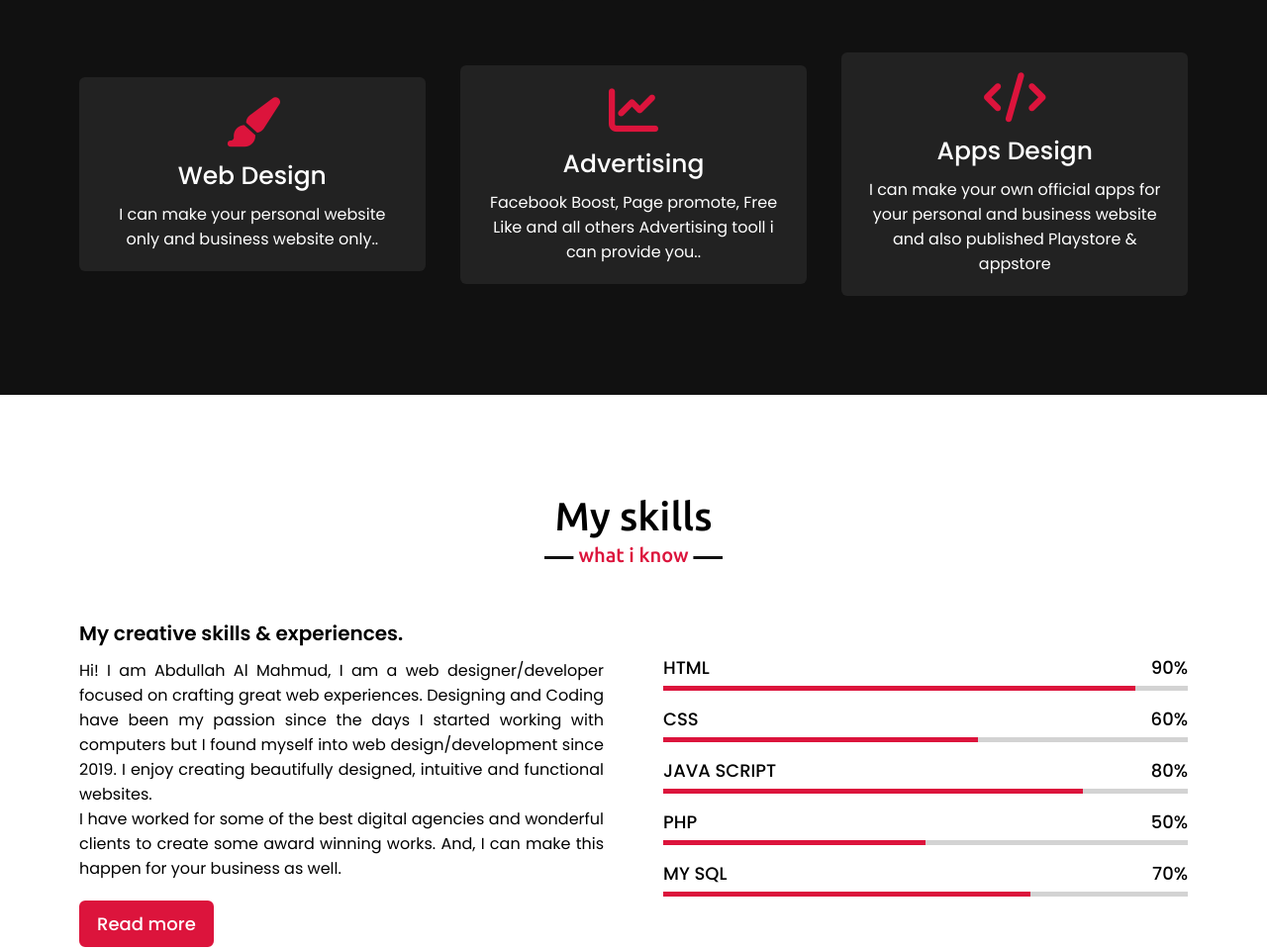
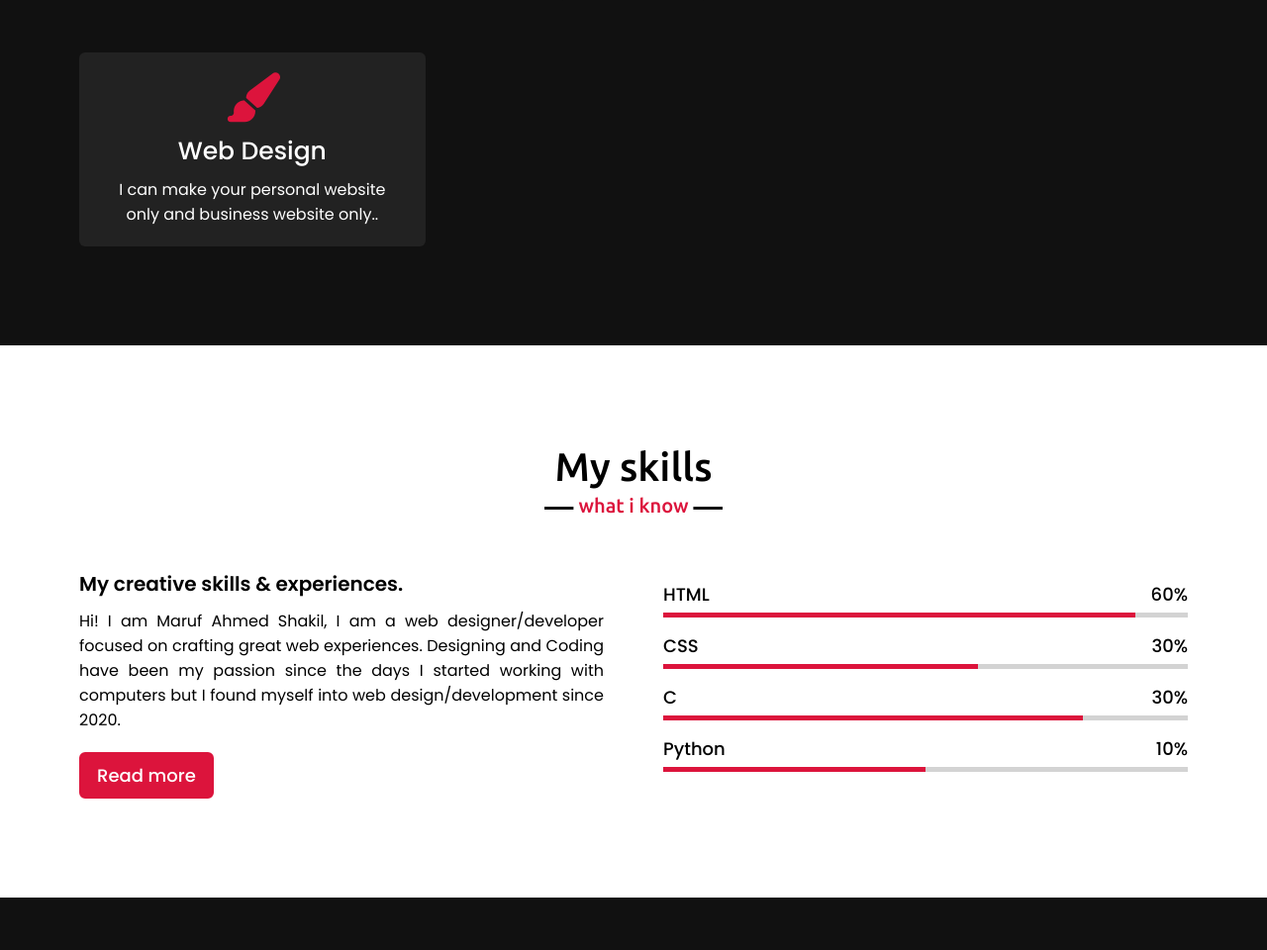
Before and after one commit to marufahmedshakil/marufahmedshakil.github.io, a plain HTML site: page index.html in a window 1280 px wide. Shown: the part 1706-2666 px from the top of the page at 99% size. Drawn offline with nearby package versions, Linux system fonts and the light colour scheme.

Commit message:
Update index.html

```diff
--- a/index.html
+++ b/index.html
@@ -1,10 +1,10 @@
 <!DOCTYPE html>
-<!-- Created By Mahmud -->
+<!-- Created By Maruf -->
 <html lang="en">
 <head>
     <meta charset="UTF-8">
     <meta name="viewport" content="width=device-width, initial-scale=1.0">
-    <title>Mahmud</title>
+    <title>MAS</title>
     <link rel="stylesheet" href="style.css">
     <script src="https://kit.fontawesome.com/a076d05399.js"></script>
     <script src="https://code.jquery.com/jquery-3.5.1.min.js"></script>
@@ -40,9 +40,9 @@
         <div class="max-width">
             <div class="home-content">
                 <div class="text-1">Hello, my name is</div>
-                <div class="text-2">Mahmud</div>
+                <div class="text-2">Maruf</div>
                 <div class="text-3">And I'm a <span class="typing"></span></div>
-                <a href="https://www.freelancer.com.bd/u/Mahmud2640">Hire me</a>
+                <a href="https://www.freelancer.com.bd/u/marufahmedshakil">Hire me</a>
             </div>
         </div>
     </section>
@@ -56,9 +56,9 @@
                     <img src="images/profile.jpeg" alt="">
                 </div>
                 <div class="column right">
-                    <div class="text">I'm Mahmud and I'm a <span class="typing-2"></span></div>
-                    <p>Hi,I am Abdullah Al Mahmud, I am a web designer/developer focused on crafting great web experiences. Designing and Coding have been my passion since the days I started working with computers but I found myself into web design/development since 2019. I enjoy creating beautifully designed, intuitive and functional websites. I have worked for some of the best digital agencies and wonderful clients to create some award winning works. And, I can make this happen for your business as well. </p>
-                    <a href="https://drive.google.com/uc?export=downlode&id=1Er2yxsQyhMRU_m8m3ohuXAIvLpdtCBr0">Download CV</a>
+                    <div class="text">I'm Maruf and I'm a <span class="typing-2"></span></div>
+                    <p>Hi,I am Maruf Ahmed Shakil , I am a web designer/developer focused on crafting great web experiences. Designing and Coding have been my passion since the days I started working with computers but I found myself into web design/development since 2020. I enjoy creating beautifully designed, intuitive and functional websites. </p>
+
                 </div>
             </div>
         </div>
@@ -76,18 +76,7 @@
                         <p>I can make your personal website only and business website only..</p>
                     </div>
                 </div>
-                <div class="card">
-                    <div class="box">
-                        <i class="fas fa-chart-line"></i>
-                        <div class="text">Advertising</div>
-                        <p>Facebook Boost, Page promote, Free Like and all others Advertising tooll i can provide you..</p>
-                    </div>
-                </div>
-                <div class="card">
-                    <div class="box">
-                        <i class="fas fa-code"></i>
-                        <div class="text">Apps Design</div>
-                        <p>I can make your own official apps for your personal and business website and also published Playstore & appstore</p>
+
                     </div>
                 </div>
                </div>
@@ -102,44 +91,44 @@
             <div class="skills-content">
                 <div class="column left">
                     <div class="text">My creative skills & experiences.</div>
-                    <p> Hi! I am Abdullah Al Mahmud, I am a web designer/developer focused on crafting great web experiences. Designing and Coding have been my passion since the days I started working with computers but I found myself into web design/development since 2019. I enjoy creating beautifully designed, intuitive and functional websites.<br> I have worked for some of the best digital agencies and wonderful clients to create some award winning works. And, I can make this happen for your business as well.</p>
+                    <p> Hi! I am Maruf Ahmed Shakil, I am a web designer/developer focused on crafting great web experiences. Designing and Coding have been my passion since the days I started working with computers but I found myself into web design/development since 2020. </p>
                     <a href="#">Read more</a>
                 </div>
                 <div class="column right">
                     <div class="bars">
                         <div class="info">
                             <span>HTML</span>
-                            <span>90%</span>
+                            <span>60%</span>
                         </div>
                         <div class="line html"></div>
                     </div>
                     <div class="bars">
                         <div class="info">
                             <span>CSS</span>
-                            <span>60%</span>
+                            <span>30%</span>
                         </div>
                         <div class="line css"></div>
                     </div>
                     <div class="bars">
                         <div class="info">
-                            <span>JAVA SCRIPT</span>
-                            <span>80%</span>
+                            <span> C </span>
+                            <span>30%</span>
                         </div>
                         <div class="line js"></div>
                     </div>
                     <div class="bars">
                         <div class="info">
-                            <span>PHP</span>
-                            <span>50%</span>
+                            <span>Python</span>
+                            <span>10%</span>
                         </div>
                         <div class="line php"></div>
                     </div>
-                    <div class="bars">
-                        <div class="info">
-                            <span>MY SQL</span>
-                            <span>70%</span>
-                        </div>
-                        <div class="line mysql"></div>
+
+
+
+
+
+
                     </div>
                 </div>
             </div>
```
